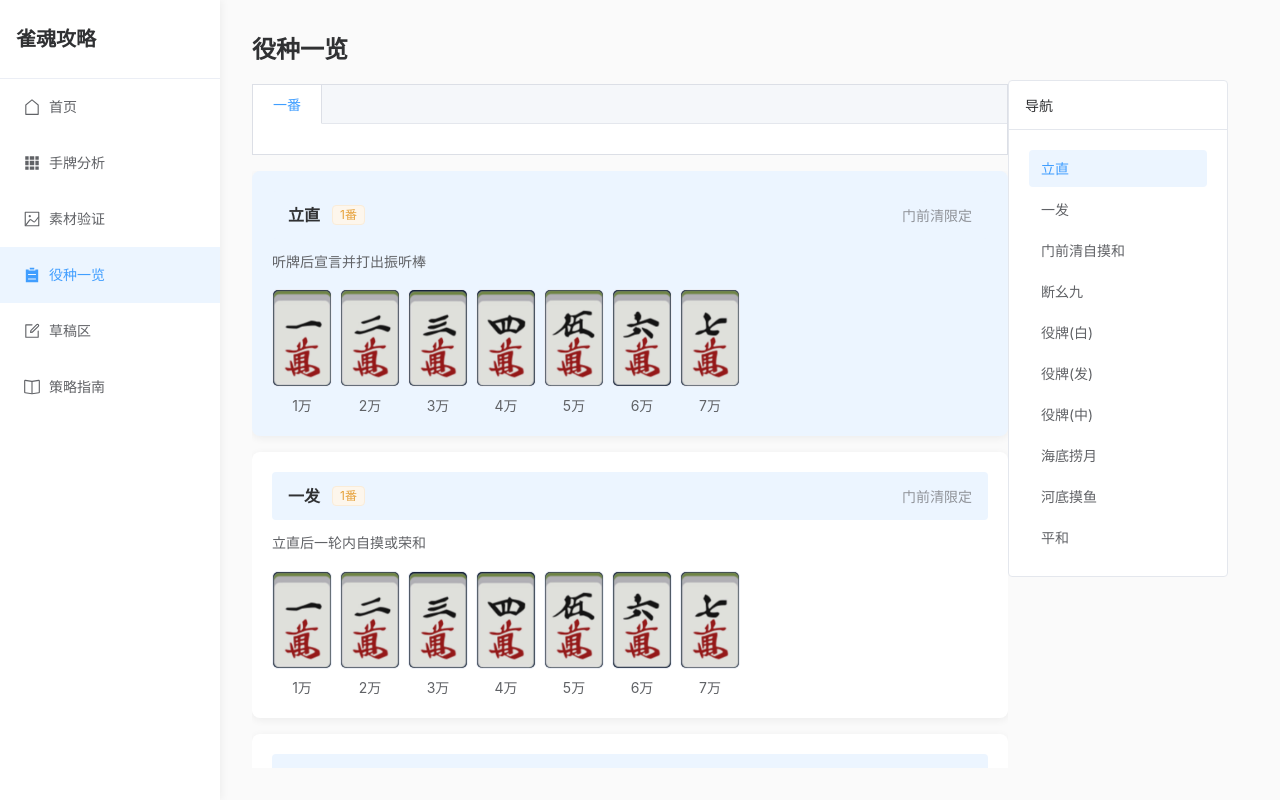
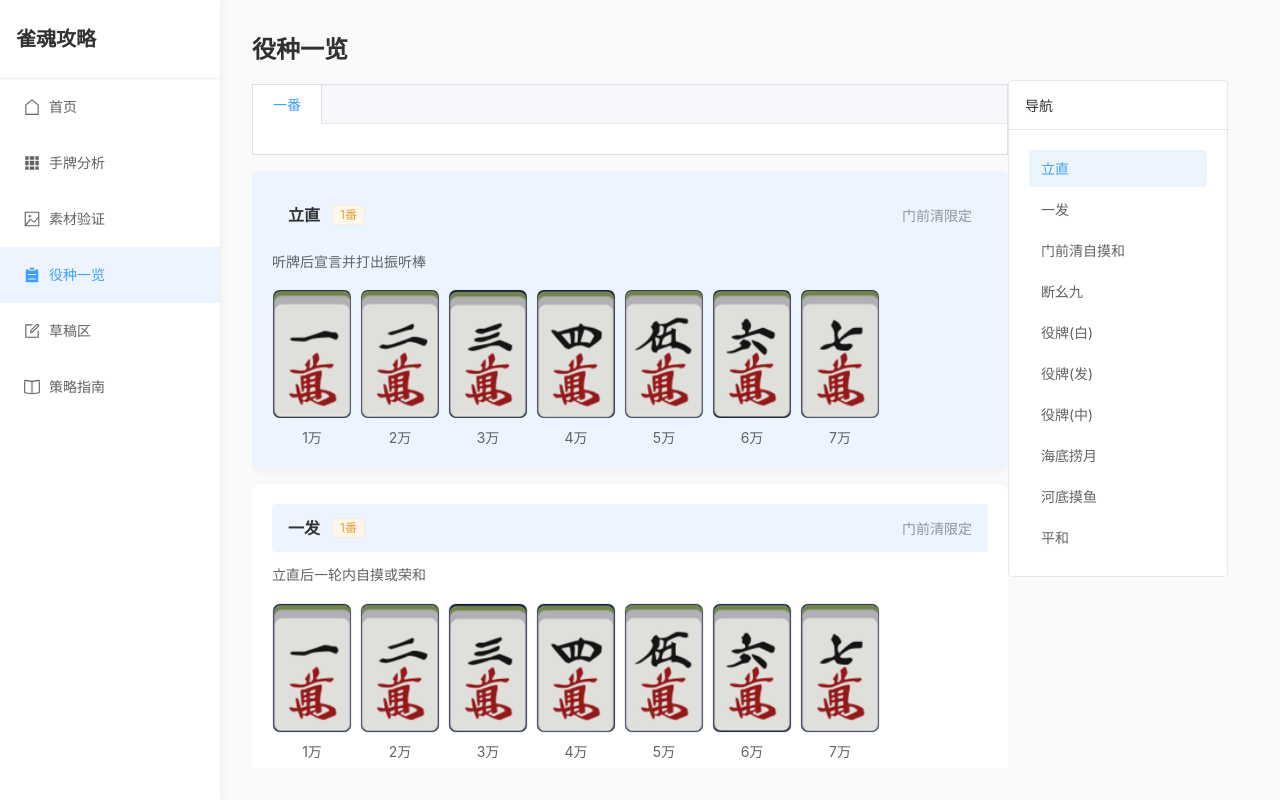
Before and after one commit to ThymeD/learnMajSoul, a Vue app: page /yaku in a window 1280 px wide. Built offline with nearby package versions, Linux system fonts and the light colour scheme.

Commit message:
恢复役种一览牌型尺寸为80

```diff
--- a/src/views/YakuView.vue
+++ b/src/views/YakuView.vue
@@ -132,7 +132,7 @@ const scrollToYaku = (id: string) => {
                 v-for="(tile, index) in yaku.tiles"
                 :key="index"
                 :tile-id="tile"
-                :width="60"
+                :width="80"
               />
             </div>
           </div>
```
